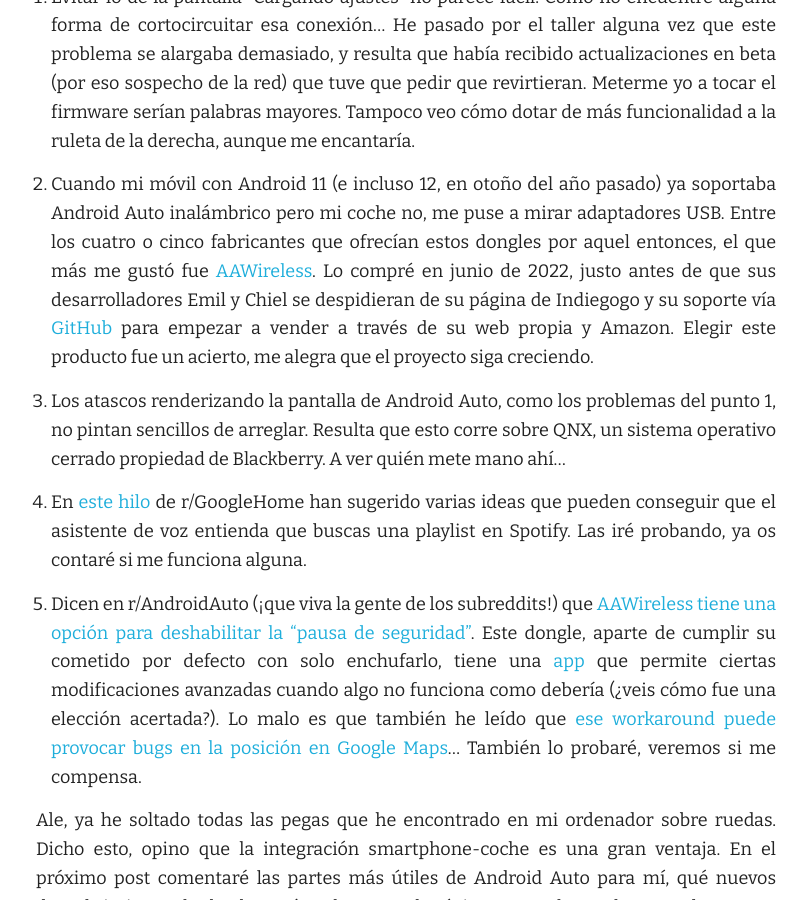
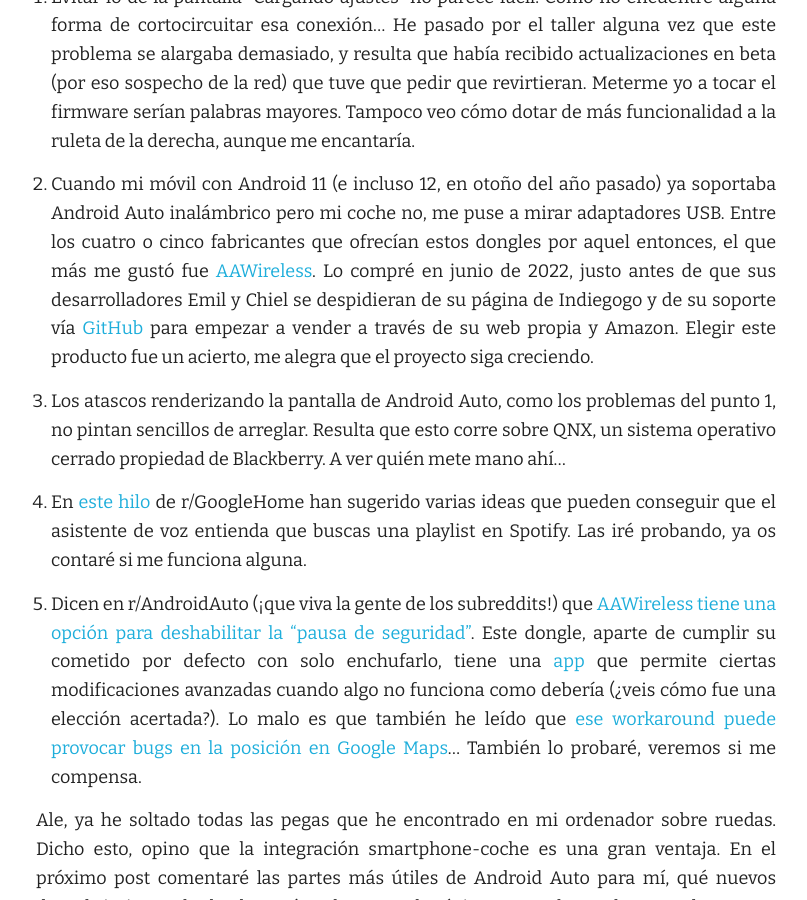
Before and after one commit to jartigag/blog, a Jekyll site: the page built from _posts/2023-10-29-ranteando-sobre-seat-infotainment-y-android-auto.md, in a window 1280 px wide and 900 px high, scrolled down 3731 px. Shown: the whole window, without its empty margins (234-1041 px from the left). Built offline with Jekyll 4.4.1, drawn with Linux system fonts in a browser that asks for light colours; nearby versions of some CDN libraries; part of the change alters nothing that is shown.

```diff
--- a/_posts/2023-10-29-ranteando-sobre-seat-infotainment-y-android-auto.md
+++ b/_posts/2023-10-29-ranteando-sobre-seat-infotainment-y-android-auto.md
@@ -4,12 +4,12 @@ layout: post
 date:   2023-10-29
 permalink: ranteando-sobre-seat-infotainment-y-android-auto
 author: jartigag
-image: /favicon.ico#/assets/images/posts/android-auto.png
+image: /assets/images/posts/android-auto.png
 tag:
 - android
 - seat
 - coche
-mastodonReplies: https://mastodon.social/@jartigag/xxxxxxxxxxxxxxxxxx
+mastodonReplies: https://mastodon.social/@jartigag/111318786486693868
 twitterReplies: https://twitter.com/jartigag/status/xxxxxxxxxxxxxxxxxxx
 ---
 
@@ -125,7 +125,7 @@ Tampoco veo cómo dotar de más funcionalidad a la ruleta de la derecha, aunque
 
 2. Cuando mi móvil con Android 11 (e incluso 12, en otoño del año pasado) ya soportaba Android Auto inalámbrico pero mi coche no, me puse a mirar adaptadores USB.
 Entre los cuatro o cinco fabricantes que ofrecían estos dongles por aquel entonces, el que más me gustó fue [AAWireless](https://www.aawireless.io/).
-Lo compré en junio de 2022, justo antes de que sus desarrolladores Emil y Chiel se despidieran de su página de Indiegogo y su soporte vía [GitHub](https://github.com/cpebit) para empezar a vender a través de su web propia y Amazon.
+Lo compré en junio de 2022, justo antes de que sus desarrolladores Emil y Chiel se despidieran de su página de Indiegogo y de su soporte vía [GitHub](https://github.com/cpebit) para empezar a vender a través de su web propia y Amazon.
 Elegir este producto fue un acierto, me alegra que el proyecto siga creciendo.
 
 3. Los atascos renderizando la pantalla de Android Auto, como los problemas del punto 1, no pintan sencillos de arreglar.
```
